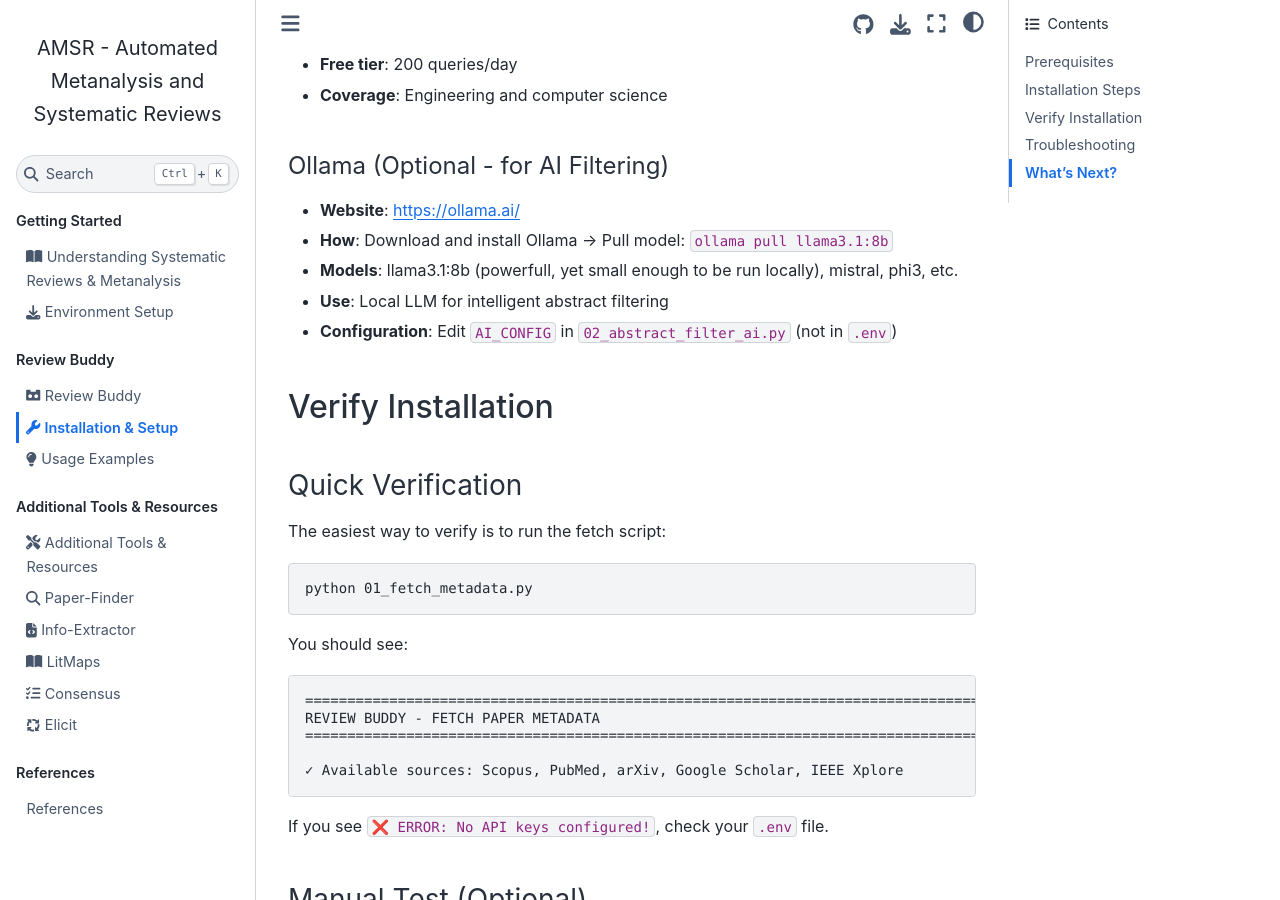
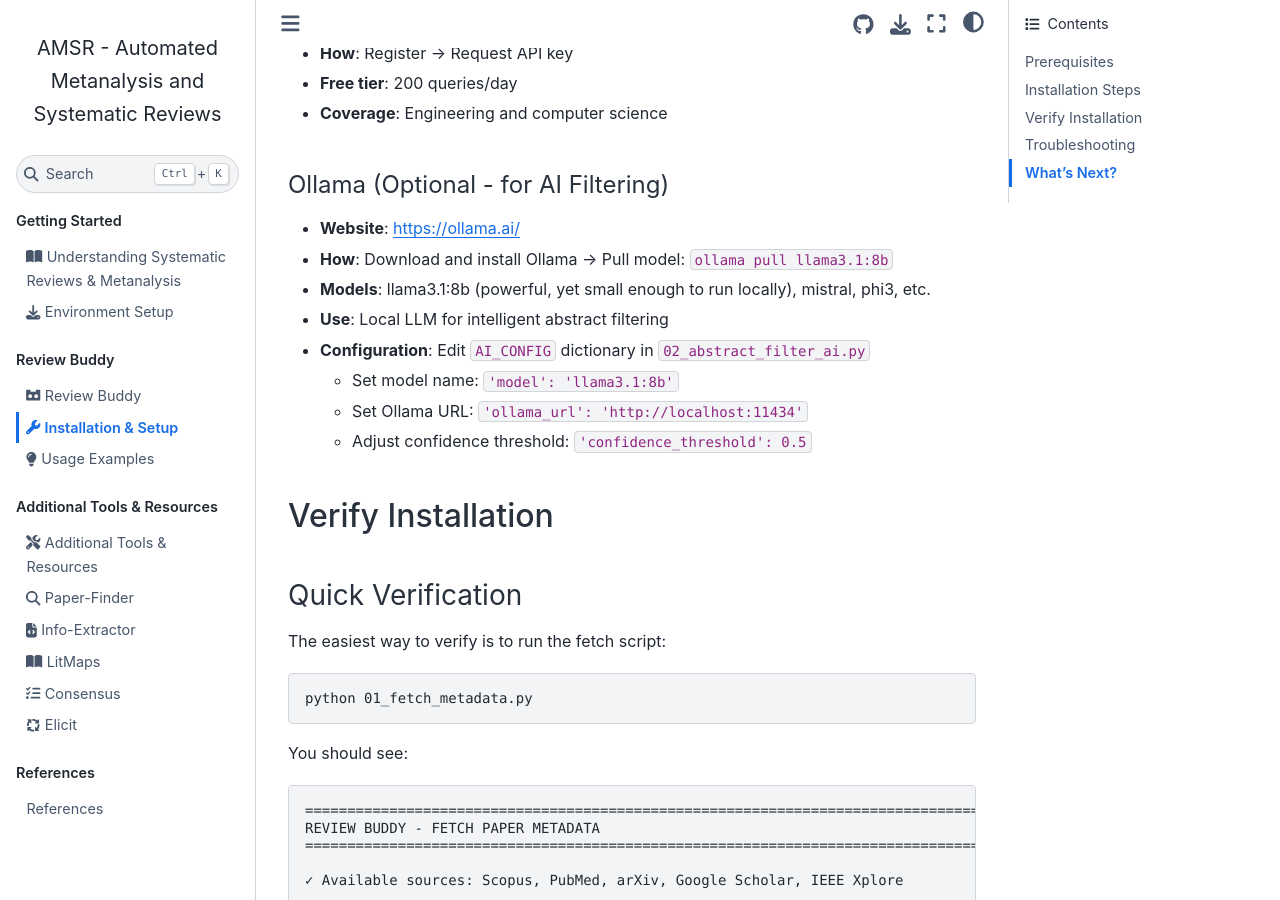
Before and after one commit to leonardozaggia/automated_systematic_literature_search, a Jupyter Book: the page built from book/review_buddy/1_Installation.md, in a window 1280 px wide and 900 px high, scrolled down 2677 px. Built offline with Jupyter Book 1.0.4 settings and Sphinx 7.4.7 and the Sphinx Book theme 1.1.4, drawn with Linux system fonts in a browser that asks for light colours; some of the changed text lies outside the part shown.

Commit message:
updated review buddy docs

````diff
--- a/book/review_buddy/1_Installation.md
+++ b/book/review_buddy/1_Installation.md
@@ -64,10 +64,9 @@
 
 # IEEE Xplore (Optional - for engineering papers)
 IEEE_API_KEY=your_ieee_api_key_here
+```
 
-# Ollama (Optional - for AI filtering)
-OLLAMA_MODEL=llama3.1:8b
-```
+**Note**: Ollama configuration for AI filtering is done in `02_abstract_filter_ai.py` (see `AI_CONFIG`), not in `.env`.
 
 **Minimum setup**: Either `SCOPUS_API_KEY` OR `PUBMED_EMAIL` (both recommended)
 **For best results**: Configure all available sources
@@ -100,9 +99,12 @@
 #### Ollama (Optional - for AI Filtering)
 - **Website**: [https://ollama.ai/](https://ollama.ai/)
 - **How**: Download and install Ollama → Pull model: `ollama pull llama3.1:8b`
-- **Models**: llama3.1:8b (powerfull, yet small enough to be run locally), mistral, phi3, etc.
+- **Models**: llama3.1:8b (powerful, yet small enough to run locally), mistral, phi3, etc.
 - **Use**: Local LLM for intelligent abstract filtering
-- **Configuration**: Edit `AI_CONFIG` in `02_abstract_filter_ai.py` (not in `.env`)
+- **Configuration**: Edit `AI_CONFIG` dictionary in `02_abstract_filter_ai.py`
+  - Set model name: `'model': 'llama3.1:8b'`
+  - Set Ollama URL: `'ollama_url': 'http://localhost:11434'`
+  - Adjust confidence threshold: `'confidence_threshold': 0.5`
 
 ## Verify Installation
 
````
Also changed, not shown: book/review_buddy/0_Overview.md (+5 -2 lines), book/review_buddy/2_Usage_Examples.md (+21 -10 lines).
